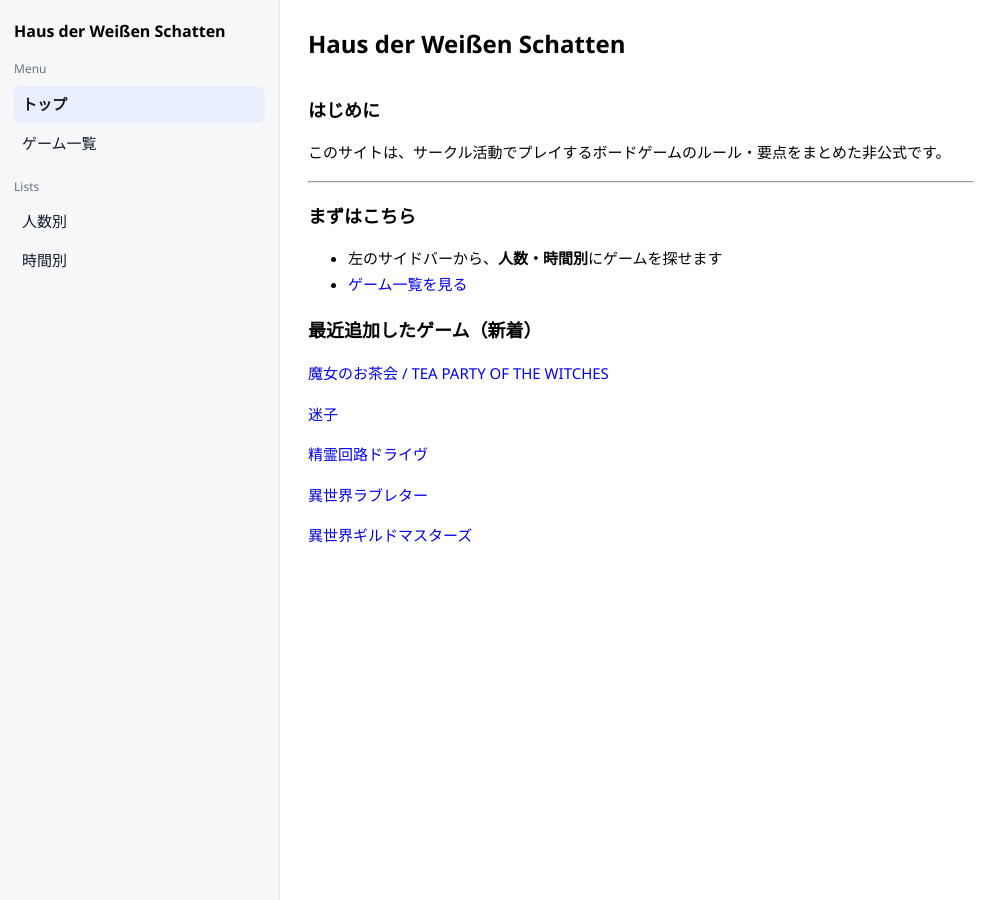
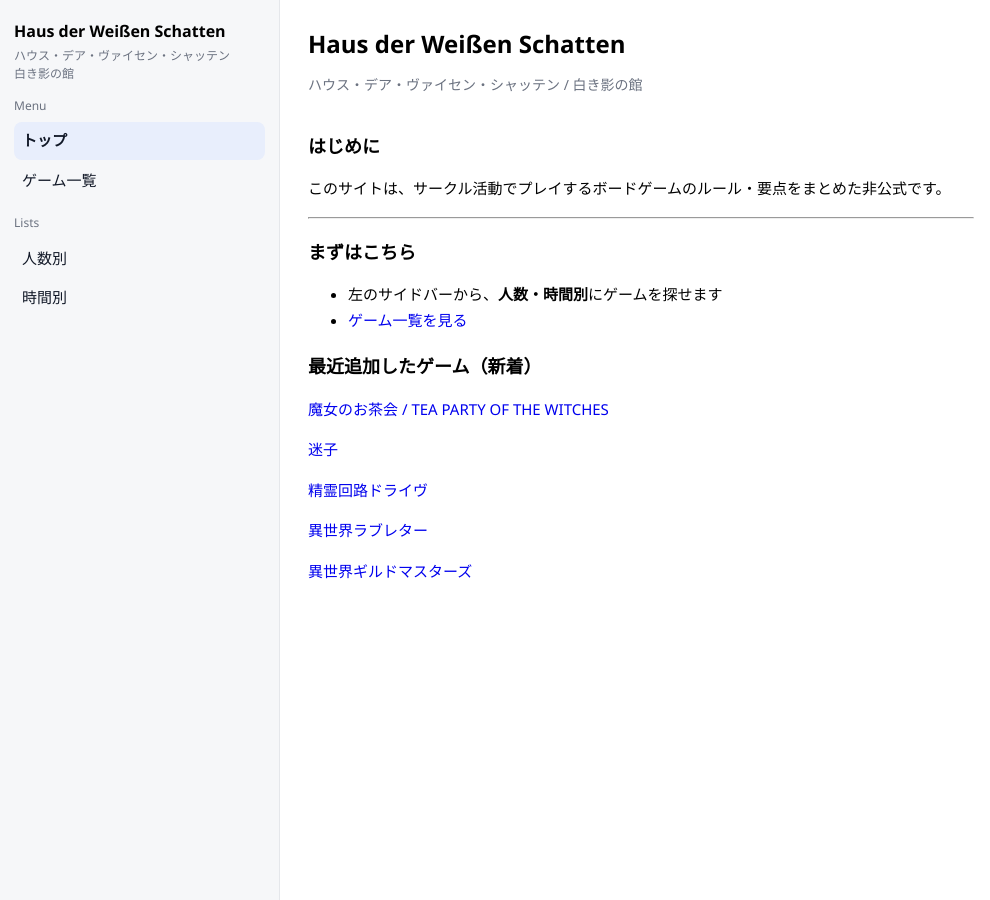
Before and after one commit to weiss-schwarz-house/weiss-schwarz-house, a Jekyll site: the page built from index.md, in a window 1280 px wide. Shown: the whole page, without its empty margins (0-990 px from the left). Built offline with Jekyll 4.4.1, drawn with Linux system fonts in a browser that asks for light colours.

Commit message:
サイト名に日本語とカタカナを併記

```diff
--- a/_config.yml
+++ b/_config.yml
@@ -1,4 +1,6 @@
 title: Haus der Weißen Schatten
+title_kana: ハウス・デア・ヴァイセン・シャッテン
+title_ja: 白き影の館
 markdown: kramdown
 
 # プレイ時間（time_max）から重量を自動判定する閾値
--- a/_layouts/default.html
+++ b/_layouts/default.html
@@ -3,7 +3,7 @@
   <head>
     <meta charset="utf-8" />
     <meta name="viewport" content="width=device-width, initial-scale=1" />
-    <title>{% if page.title %}{{ page.title }} | {% endif %}{{ site.title }}</title>
+    <title>{% if page.title %}{{ page.title }} | {% endif %}{{ site.title }}{% if site.title_ja %}（{{ site.title_ja }}）{% endif %}</title>
 
     <style>
       :root {
@@ -44,8 +44,16 @@
 
       .site-title {
         font-weight: 700;
-        margin: 2px 0 12px 0;
+        margin: 2px 0 2px 0;
         font-size: 16px;
+      }
+      .site-subtitle {
+        color: #6b7280;
+        font-size: 12px;
+        line-height: 1.45;
+      }
+      .site-subtitle:last-of-type {
+        margin-bottom: 12px;
       }
 
       .nav-section {
@@ -121,6 +129,11 @@
       .page-title {
         font-size: 24px;
         margin: 0 0 10px 0;
+      }
+      .page-subtitle {
+        color: #6b7280;
+        font-size: 14px;
+        margin: -4px 0 16px 0;
       }
 
       /* ===== 詳細ページ用サムネイル ===== */
@@ -282,6 +295,8 @@
     <div class="layout">
       <aside class="sidebar">
         <div class="site-title">{{ site.title }}</div>
+        <div class="site-subtitle">{{ site.title_kana }}</div>
+        <div class="site-subtitle">{{ site.title_ja }}</div>
         {% include sidebar.html %}
       </aside>
 
@@ -298,6 +313,9 @@
       <main class="content">
         {% if page.title %}
         <h1 class="page-title">{{ page.title }}</h1>
+        {% if page.url == "/" %}
+        <div class="page-subtitle">{{ site.title_kana }} / {{ site.title_ja }}</div>
+        {% endif %}
 
         {% comment %} Published / Updated dates removed per site preference {% endcomment %}
         {% endif %} {% if page.thumbnail_url %}
```
Also changed, not shown: README.md.
